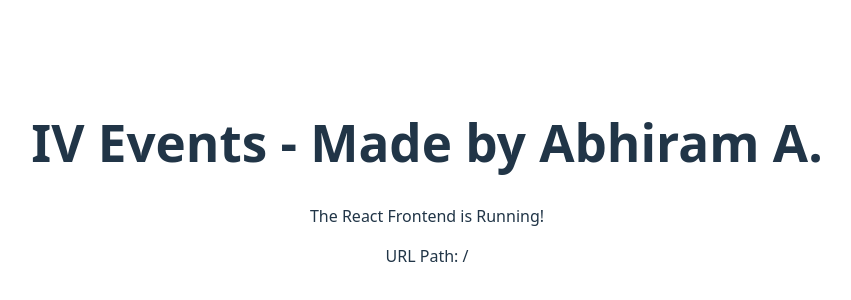
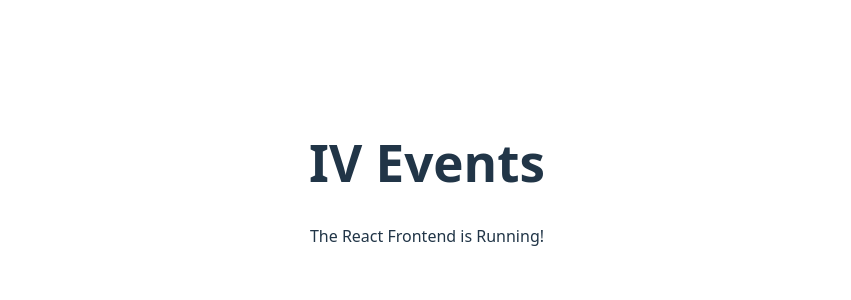
Before and after one commit to AbhiramA02/IVEvents, a React app in the folder frontend/: page / in a window 1280 px wide. Shown: the part 218-518 px from the top of the page, without its empty margins (213-1064 px from the left). Built offline with nearby package versions, Linux system fonts and the light colour scheme; the HTML template or start-up script is replaced by a standard one.

Commit message:
reverting changes in frontend

```diff
--- a/frontend/src/App.jsx
+++ b/frontend/src/App.jsx
@@ -6,9 +6,8 @@
 export default function App() {
   return (
     <div style = {{fontFamily: "system-ui", padding: 24}}>
-      <h1>IV Events - Made by Abhiram A.</h1>
+      <h1>IV Events</h1>
       <p>The React Frontend is Running!</p>
-      <p>URL Path: {window.location.pathname}</p>
     </div>
   )
 }
```
